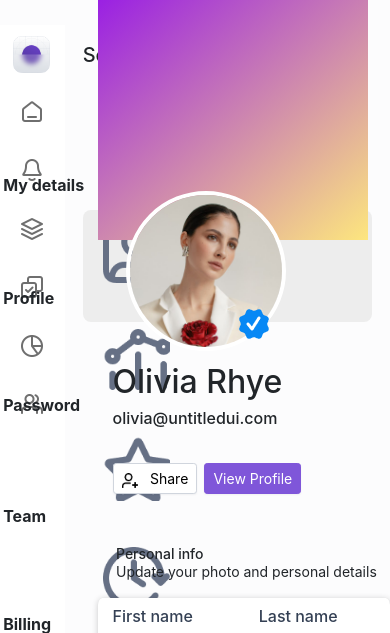
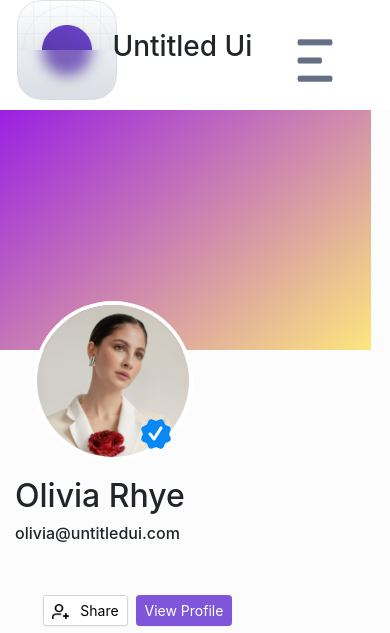
Before and after one commit to thespartonguru/Cogo_a_3, a plain HTML site: page index.html in a window 390 px wide. Shown: the top 633 px of the page. Drawn offline with nearby package versions, Linux system fonts and the light colour scheme.

Commit message:
small changes

```diff
--- a/index.html
+++ b/index.html
@@ -1,3 +1,4 @@
+
 <!DOCTYPE html>
 <html lang="en">
 <head>
@@ -11,9 +12,23 @@
 </head>
 <body>
 
+
     <div class="container-fluid" >
+        <div class="row mobile_navbar" id="mobile_navbar">
+            <div class="col-3 col-md-2 logo">
+                <img src="./images/nav_top.png">
+
+            </div>
+            <div class="col-6 col-md-8">
+                <h3 style="margin-top:30px; width:100%">Untitled Ui</h3>
+            </div>
+            <div class="col-3 col-md-2 burger">
+                <img class="nav_menu" style="width:70px; height:94%; margin-left: -41%;" src="./images/nav_menu.png">
+            </div>
+        </div>
+
         <div class="row main" >
-           <div class="col-sm-0  col-lg-3 nav_bar_box "style="position:fixed">
+           <div class="d-none d-lg-block col-lg-3 nav_bar_box "style="position:fixed">
                 <div class="row nav_row">
                     <div class="col-2 nav_bar_col1" >
                         <div>
@@ -104,12 +119,12 @@
 
                 </div>
            </div>
-            <div class="col-sm-12 col-lg-9 main_content">
+            <div id="main_content" class="col-xs-12 col-lg-9 ">
               <div class="row header">
 
               </div>
               <div class="row" style="margin-bottom: 48px;">
-                <div class="col-md-auto  ">
+                <div class="col-md-3  ">
                     <div class="avtar_images">
                       <img class="avatar" src="./images/avtar.jpeg">
                       <img   class="blue_star" src="./images/blue_star.png">
@@ -117,11 +132,11 @@
                     </div>
 
                 </div>
-                <div class="col-md-6 avtar_name" >
+                <div class="col-md-5 avtar_name" >
                     <h2>Olivia Rhye</h2>
                     <h6>olivia@untitledui.com</h6>
                 </div>
-                <div class="col-md-3"  >
+                <div class="col-md-4" style="padding-top: 10.1px; padding-left: 11%;" >
 
                     <button type="button" class="btn-sm btnshare " ><img src="./images/Icon.png" width="16.67" height="15"/> &nbsp;   Share</button>
                     <button type="button" class="btn-sm btnprof " >View Profile</button>
@@ -191,14 +206,12 @@
 
                         <div class="form-check form-switch">
                             <!-- <input class="form-check-input" type="checkbox" role="switch" id="flexSwitchCheckChecked" checked> -->
-
-                            <!-- Rounded switch -->
                             <label class="switch">
                                 <input type="checkbox" checked>
                                 <span class="slider round"></span>
                               </label>
                             <label class="form-check-label" for="flexSwitchCheckChecked">Available for projects</label>
-                            <div class="form-text" style="color: #475467; margin-left: 4.5%; margin-top: -1.5%;">I'm open an available for for freelance work.</div>
+                            <div class="form-text" style="color: #475467; margin-left: 31px; margin-top: -2%;">I'm open an available for for freelance work.</div>
                         </div>
                         <div class="mb-3">
                             <label for="basic-url" class="form-label">Username</label>
@@ -261,6 +274,10 @@
         </div>
     </div>
 
+
+
+
+
     <!-- <div class="desktop">
 
         <div class="sidebar_navigation">
--- a/style.css
+++ b/style.css
@@ -18,14 +18,6 @@ top: 0px; */
  background-image: linear-gradient(140deg, #9A20E3, #FDE67E);
 }
 
-.main_content{
-    margin-left: 25%;
-}
-
-.nav_bar_box{
-    margin: 0;
-    padding: 0;
-}
 
 .nav_row{
     height:100%;
@@ -257,6 +249,21 @@ line-height: 24px;
     /* margin-left:70%; */
 }
 
+/* @media (max-width: 991) {
+
+.main_content{
+    margin-left: 0;
+}
+} */
+
+@media screen and (min-width: 992px) {
+#main_content{
+    margin-left: 25%;
+
+}
+
+  }
+
 
 
 
@@ -331,3 +338,31 @@ line-height: 24px;
   .slider.round:before {
     border-radius: 50%;
   }
+  #flag_India{
+    width:2%;
+    /* height:3.5%; */
+    border-radius: 70%;
+    /* margin-left: -11%;
+    margin-bottom: -11%; */
+  }
+
+
+
+
+ .mobile_navbar{
+    background-color: #ffffff;
+    margin-bottom: -0.03%;
+    height: 110px;
+    margin-right: -4%;
+ }
+ .mobile_navbar img{
+    width:80;
+    height:78%;
+    margin-left: 2.5%;
+    margin-top: 0.35%;
+ }
+
+
+ @media screen and (min-width: 993px) {
+    #mobile_navbar { display: none; }
+ }
```
Also changed, not shown: images/flag_India.png (added), images/nav_menu.png (added).
